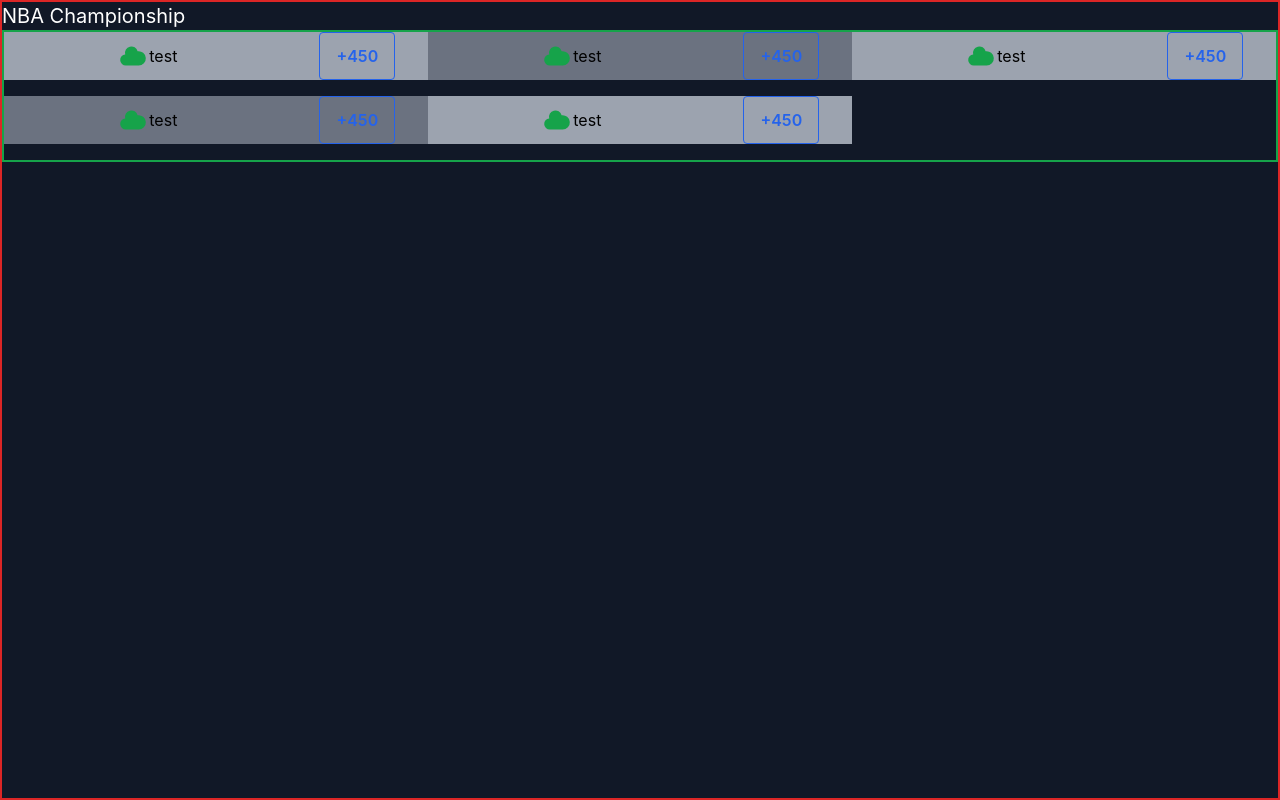
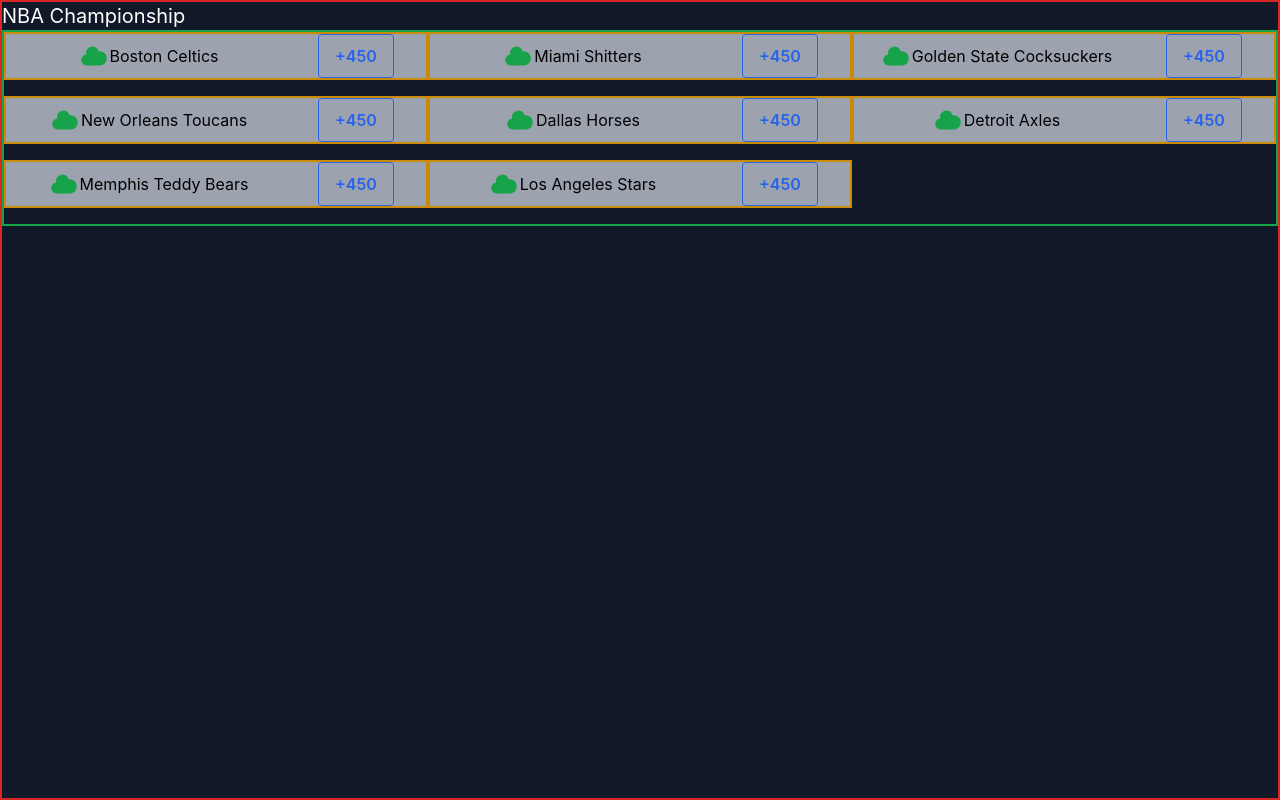
Before and after one commit to corylennox/Betting-Exchange, a React (Create React App) app: page / in a window 1280 px wide. Built offline with nearby package versions, Linux system fonts and the light colour scheme.

Commit message:
Propositions now populate with TeamLines

```diff
--- a/src/Proposition.jsx
+++ b/src/Proposition.jsx
@@ -1,5 +1,7 @@
 import React, { Component } from 'react'
+import { Teams } from './data'
 import TeamLine from './TeamLine'
+
 
 export default class Proposition extends Component {
     render() {
@@ -7,16 +9,10 @@
             <div className='h-full w-full border-2 border-red-600'>
                 <h2 className='text-white text-xl'>NBA Championship</h2>
                 <div class="grid grid-cols-3 mb-4 border-2 border-green-600">
-
-                    <div class="mb-4 bg-gray-400 h-12"><TeamLine /></div>
-                    <div class="mb-4 bg-gray-500 h-12"><TeamLine /></div>
-                    <div class="mb-4 bg-gray-400 h-12"><TeamLine /></div>
-                    <div class="mb-4 bg-gray-500 h-12"><TeamLine /></div>
-                    <div class="mb-4 bg-gray-400 h-12"><TeamLine /></div>
+                    {Teams.map((item) => (
+                        <div class="mb-4 bg-gray-400 h-12"><TeamLine team={item.team} /></div>
+                    ))}
                 </div>
-
-
-
             </div>
         )
     }
--- a/src/TeamLine.jsx
+++ b/src/TeamLine.jsx
@@ -1,31 +1,15 @@
 import React from 'react'
 import MyButton from './MyButton'
 import { CloudIcon } from "@heroicons/react/solid";
-import { Teams } from './data';
+//import { Teams } from './data';
 
 export default class TeamLine extends React.Component {
-    constructor(props) {
-        super(props);
-        this.test = Teams.at(1).team;
-        this.state = {
-            test: "test",
-            test2: "test",
-        };
-    };
-
-    ChangeText = () => {
-        this.setState({
-            test: "changed",
-            test2: "changed",
-        });
-    };
-
     render() {
         return (
-            <div className=' h-full w-full flex justify-center'>
+            <div className='border-2 border-yellow-600 h-full w-full flex justify-center'>
                 <div className='w-2/3  items-center flex justify-center'>
                     <CloudIcon onClick={this.ChangeText} className='w-8 h-8 ml-1 fill-green-600' />
-                    <body className='text-black'>{this.state.test}</body>
+                    <body className='text-black'>{this.props.team}</body>
                 </div>
                 <div className='w-1/3  flex justify-center'>
                     <MyButton />
```
